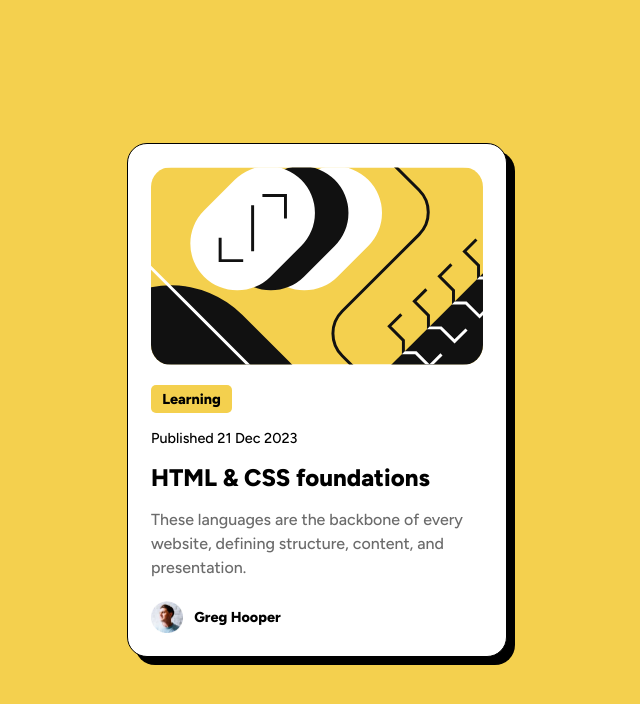
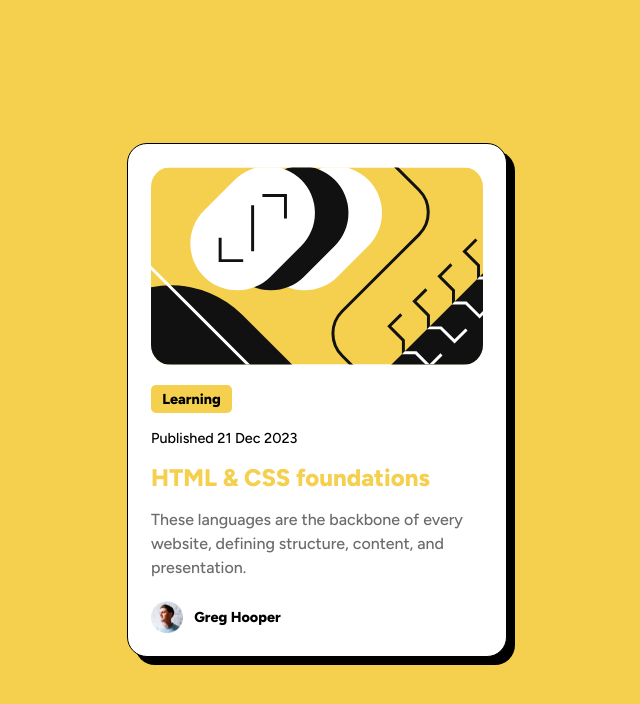
Before and after one commit to code269/fem-blog-pv-card, a plain HTML site: page index.html in a window 1280 px wide. In both pictures the pointer is over the element "HTML & CSS foundations". Shown: the whole page, without its empty margins (323-963 px from the left). Drawn offline with Linux system fonts and the light colour scheme.

Commit message:
Completed hover feature for card title and completed README

```diff
--- a/styles.css
+++ b/styles.css
@@ -67,6 +67,11 @@ main > * {
   font-weight: var(--ff-bold);
 }
 
+.card-title:hover {
+  color: var(--yellow);
+  cursor: pointer;
+}
+
 .card-memo {
   margin-bottom: 1.3em;
   line-height: 1.5rem;
```
Also changed, not shown: preview.jpg (deleted), 2 other files.
